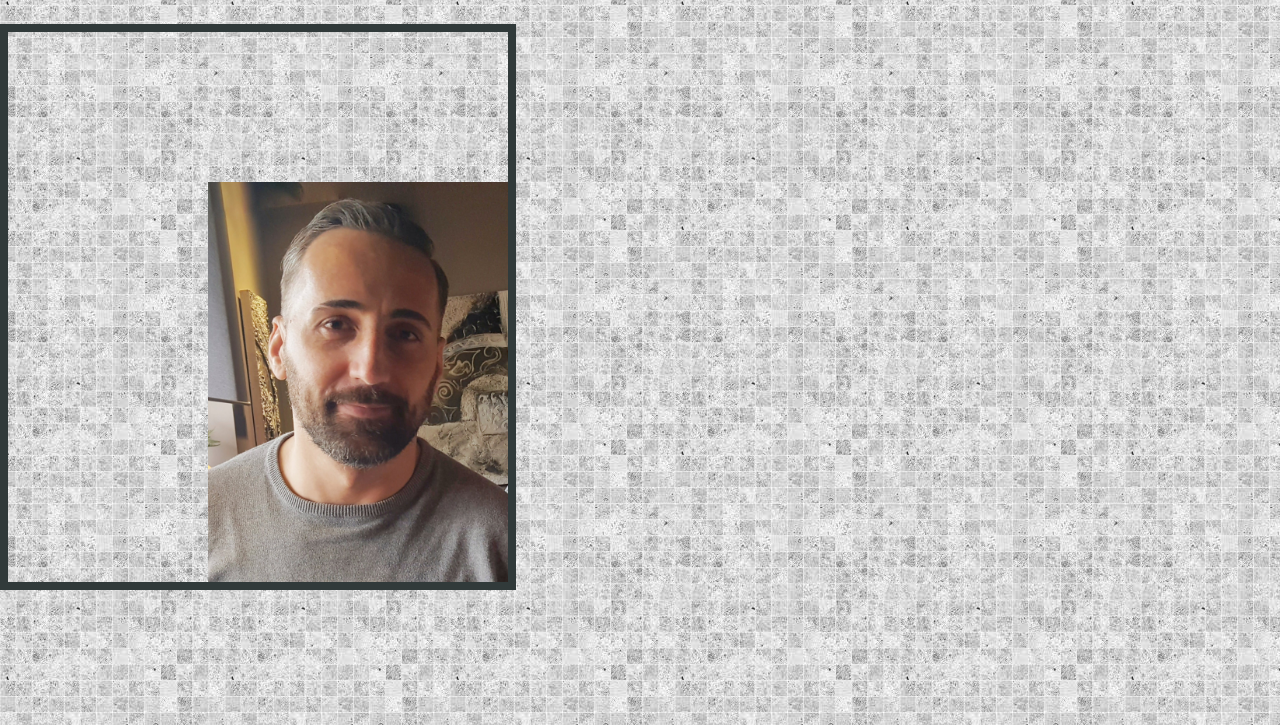
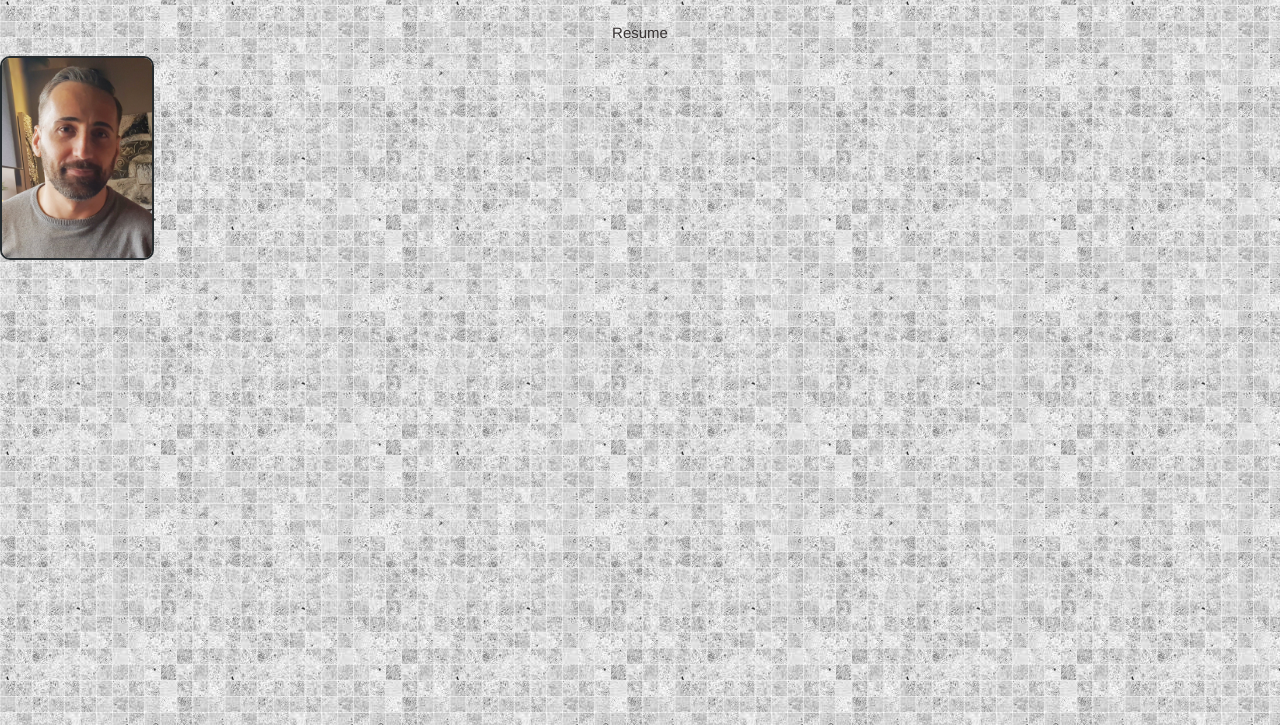
Before and after one commit to silviuteodor/online-resume, a website: page index.html in a window 1280 px wide. Shown: the part 75-800 px from the top of the page. Drawn offline with Linux system fonts and the light colour scheme.

Commit message:
picture resized

```diff
--- a/index.html
+++ b/index.html
@@ -8,10 +8,9 @@
   <body>
   <header>
    <h1>Silviu Teodor</h1>
-   <div class="pic-wrapper">
-   <img class="pic" src="assets/me.jpg" alt="Silviu Teodor">
-   </div>
-  </header>
+   <p class="textgri">Resume</p>
+     <img class="pic" src="assets/me.jpg" alt="Silviu Teodor">
+    </header>
   </body>
 <link type="text/css" rel="stylesheet" href="second.css" />
 </html>
--- a/second.css
+++ b/second.css
@@ -8,12 +8,21 @@ body {
     font-family: Helvetica, Arial, sans-serif;
     font-size: 20px;
 }
+.picture {
+    position: absolute;
+}
+.textgri {
+    font-size: 15px;
+    color: rgb(55, 50, 50);
+    text-align: center;
+  }
     .pic {
         display: flex;
         justify-content: center;
-        padding-top: 150px;
-        padding-left: 200px;
-        border: 0.5rem solid #313A3A;
-        width: 300px;
-        height: 400px;
-      }
+        border: 2px solid rgb(38, 44, 47);
+        width: 150px;
+        height: 200px;
+        border-radius: 10px;
+        top: 150px;
+        left: 85px;
+}
```
